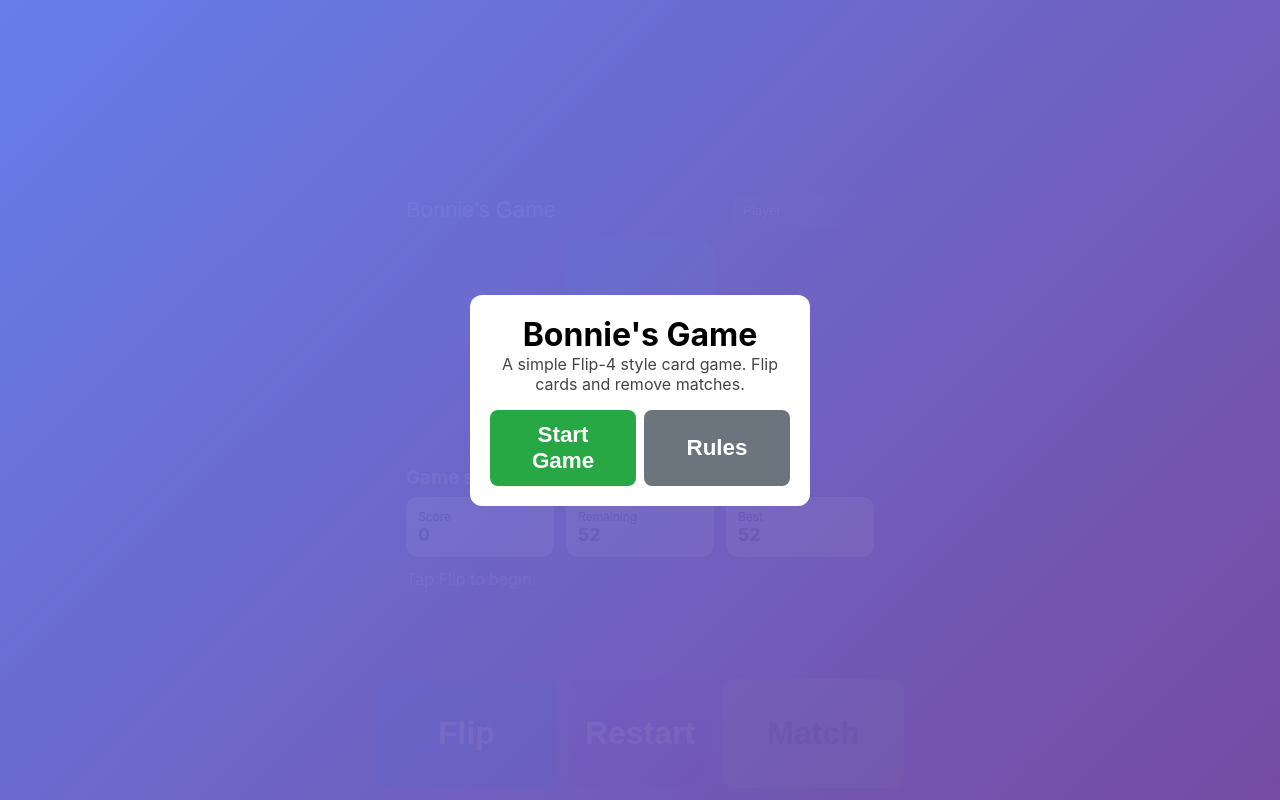
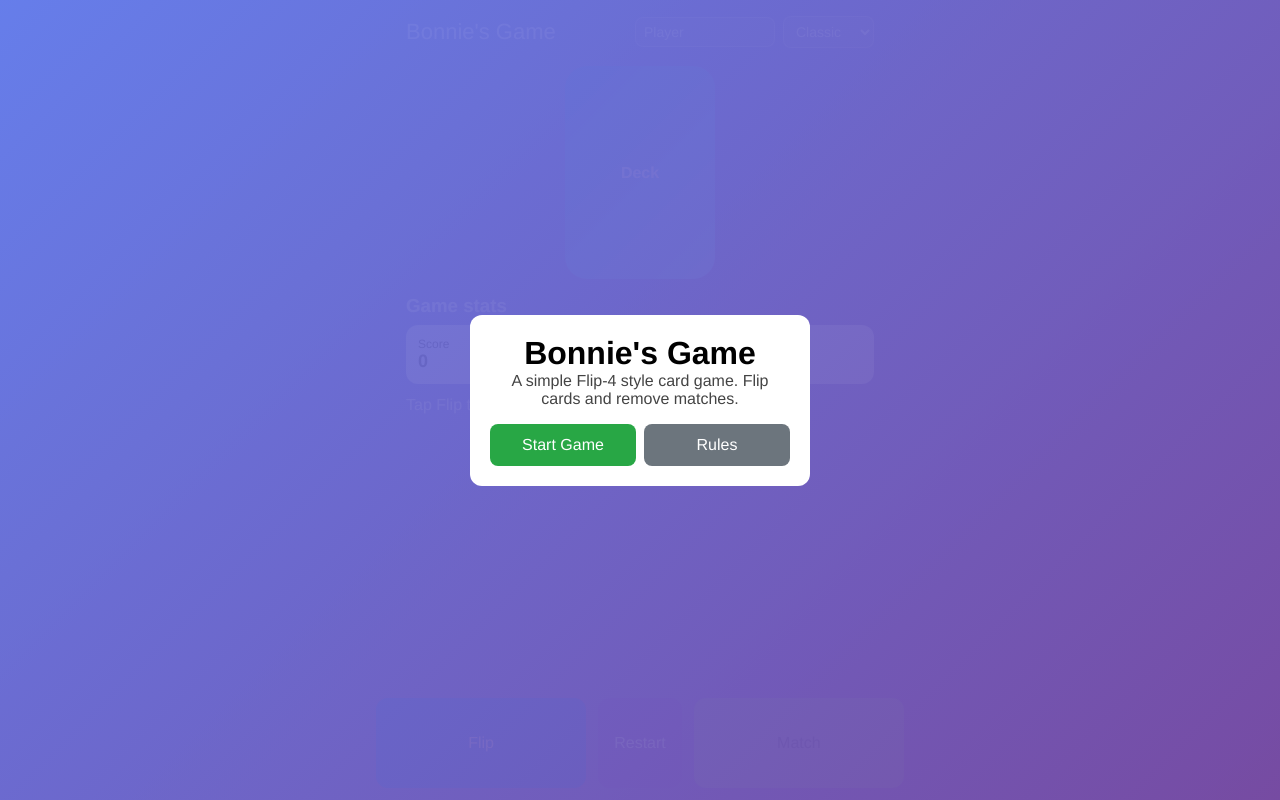
Before and after one commit to JRed12889/bonnies-game-web, a React (Vite) app: page / in a window 1280 px wide. Built offline with nearby package versions, Linux system fonts and the light colour scheme.

Commit message:
UI: refine button typography and add card skin selector

```diff
--- a/src/App.tsx
+++ b/src/App.tsx
@@ -147,10 +147,19 @@ function App() {
 
   return (
     <div>
-      <header style={{ display: 'flex', justifyContent: 'space-between', alignItems: 'center', marginBottom: 12, position: 'sticky', top: 0, zIndex: 30 }}>
-        <h1 style={{ color: '#fff', fontWeight: 300, fontFamily: '"Helvetica Neue", Helvetica, Arial, sans-serif', fontSize: 22, margin: 0 }}>Bonnie's Game</h1>
-        <div style={{ display: 'flex', gap: 8, alignItems: 'center' }}>
-          <input value={stats.playerName} onChange={e => setStats({ ...stats, playerName: e.target.value })} style={{ width: 140, padding: '6px 8px', borderRadius: 8, border: '1px solid rgba(255,255,255,0.2)', background: 'rgba(255,255,255,0.06)', color: '#fff', fontFamily: '"Helvetica Neue", Helvetica, Arial, sans-serif' }} />
+      <header className="app-header">
+        <h1 className="app-title">Bonnie's Game</h1>
+        <div className="header-controls">
+          <input aria-label="Player name" value={stats.playerName} onChange={e => setStats({ ...stats, playerName: e.target.value })} />
+          <select
+            aria-label="Card skin"
+            value={selectedSkin}
+            onChange={e => setStats({ ...stats, selectedSkin: e.target.value as CardSkin })}
+          >
+            {Object.values(CardSkin).map(skin => (
+              <option key={skin} value={skin}>{getSkinConfig(skin).displayName}</option>
+            ))}
+          </select>
         </div>
       </header>
 
@@ -201,13 +210,13 @@ function App() {
                   <div style={{ fontSize: 13, color: '#222' }}>Congrats — your score may enter the top 20. Edit your name:</div>
                   <input value={nameForSave} onChange={e => setNameForSave(e.target.value)} style={{ marginTop: 8, width: '100%', padding: 8 }} />
                   <div style={{ display: 'flex', gap: 8, marginTop: 12 }}>
-                    <button onClick={saveToLeaderboard} style={{ flex: 1, background: '#28a745', color: '#fff', padding: '12px 16px', borderRadius: 8, fontSize: '1.4rem' }}>Save</button>
-                    <button onClick={closeFinishModal} style={{ flex: 1, background: '#ccc', padding: '12px 16px', borderRadius: 8, fontSize: '1.4rem' }}>Close</button>
+                    <button onClick={saveToLeaderboard} style={{ flex: 1, background: '#28a745', color: '#fff', padding: '12px 16px', borderRadius: 8 }}>Save</button>
+                    <button onClick={closeFinishModal} style={{ flex: 1, background: '#ccc', padding: '12px 16px', borderRadius: 8 }}>Close</button>
                   </div>
                 </div>
               ) : (
                 <div style={{ display: 'flex', gap: 8, justifyContent: 'flex-end' }}>
-                  <button onClick={closeFinishModal} style={{ background: '#007bff', color: '#fff', padding: '12px 16px', borderRadius: 8, fontSize: '1.4rem' }}>Close</button>
+                  <button onClick={closeFinishModal} style={{ background: '#007bff', color: '#fff', padding: '12px 16px', borderRadius: 8 }}>Close</button>
                 </div>
               )}
             </div>
@@ -232,8 +241,8 @@ function App() {
             <h1>Bonnie's Game</h1>
             <p style={{ color: '#444' }}>A simple Flip-4 style card game. Flip cards and remove matches.</p>
             <div style={{ display: 'flex', gap: 8, marginTop: 16 }}>
-              <button onClick={startGame} style={{ flex: 1, padding: '12px 14px', background: '#28a745', color: '#fff', borderRadius: 8, fontSize: '1.4rem' }}>Start Game</button>
-              <button onClick={openRules} style={{ flex: 1, padding: '12px 14px', background: '#6c757d', color: '#fff', borderRadius: 8, fontSize: '1.4rem' }}>Rules</button>
+              <button onClick={startGame} style={{ flex: 1, padding: '12px 14px', background: '#28a745', color: '#fff', borderRadius: 8 }}>Start Game</button>
+              <button onClick={openRules} style={{ flex: 1, padding: '12px 14px', background: '#6c757d', color: '#fff', borderRadius: 8 }}>Rules</button>
             </div>
           </div>
         </div>
@@ -252,7 +261,7 @@ function App() {
               <li style={{ marginBottom: 8 }}>If your score qualifies for the top 20, you can edit your name and save it to the leaderboard.</li>
             </ol>
             <div style={{ display: 'flex', justifyContent: 'flex-end', marginTop: 12 }}>
-              <button onClick={closeRules} style={{ padding: '10px 14px', borderRadius: 8, background: '#007bff', color: '#fff', fontSize: '1.2rem' }}>Close</button>
+              <button onClick={closeRules} style={{ padding: '10px 14px', borderRadius: 8, background: '#007bff', color: '#fff' }}>Close</button>
             </div>
           </div>
         </div>
@@ -264,13 +273,13 @@ function App() {
       <div style={{ position: 'fixed', left: 0, right: 0, bottom: 12, display: 'flex', justifyContent: 'center', zIndex: 40 }}>
         <div style={{ width: '100%', maxWidth: 560, padding: '0 16px' }}>
           <div style={{ display: 'flex', gap: 12 }}>
-            <button onClick={flipNextCard} disabled={deck.length === 0 || finished} style={{ flex: 1, padding: '36px 16px', background: deck.length === 0 || finished ? '#888' : '#007bff', color: '#fff', borderRadius: 12, fontSize: '2rem' }}>Flip</button>
-            <button onClick={resetGame} style={{ padding: '36px 16px', background: '#6f42c1', color: '#fff', borderRadius: 12, fontSize: '2rem' }}>Restart</button>
+            <button onClick={flipNextCard} disabled={deck.length === 0 || finished} style={{ flex: 1, padding: '36px 16px', background: deck.length === 0 || finished ? '#888' : '#007bff', color: '#fff', borderRadius: 12 }}>Flip</button>
+            <button onClick={resetGame} style={{ padding: '36px 16px', background: '#6f42c1', color: '#fff', borderRadius: 12 }}>Restart</button>
             <button
               onClick={resolvePendingMatch}
               disabled={!pendingMatch}
               className={`button-match ${pendingMatch ? 'match-available' : ''}`}
-              style={{ flex: 1, padding: '36px 16px', borderRadius: 12, fontSize: '2rem' }}
+              style={{ flex: 1, padding: '36px 16px', borderRadius: 12 }}
             >
               Match
             </button>
--- a/src/index.css
+++ b/src/index.css
@@ -5,28 +5,67 @@
 }
 
 body {
-  font-family: -apple-system, BlinkMacSystemFont, 'Segoe UI', Roboto, 'Helvetica Neue', Arial, sans-serif;
+  font-family: 'Helvetica Neue', Helvetica, Arial, sans-serif;
   -webkit-font-smoothing: antialiased;
   -moz-osx-font-smoothing: grayscale;
   background: linear-gradient(135deg, #667eea 0%, #764ba2 100%);
   min-height: 100vh;
   display: flex;
-  align-items: center;
+  align-items: flex-start;
   justify-content: center;
 }
 
 #root {
   width: 100%;
   max-width: 500px;
-  padding: 16px;
+  padding: max(16px, env(safe-area-inset-top)) 16px 120px;
 }
 
 button {
   cursor: pointer;
   border: none;
   border-radius: 12px;
-  font-weight: 600;
+  font-family: 'Helvetica Neue', Helvetica, Arial, sans-serif;
+  font-size: 1rem;
+  font-weight: 300;
   transition: all 0.2s;
+}
+
+.app-header {
+  display: flex;
+  justify-content: space-between;
+  align-items: center;
+  gap: 12px;
+  margin-bottom: 18px;
+}
+
+.app-title {
+  color: #fff;
+  font-size: 22px;
+  font-weight: 300;
+  line-height: 1.2;
+}
+
+.header-controls {
+  display: flex;
+  align-items: center;
+  gap: 8px;
+}
+
+.header-controls input,
+.header-controls select {
+  min-width: 0;
+  max-width: 140px;
+  padding: 6px 8px;
+  border: 1px solid rgba(255, 255, 255, 0.35);
+  border-radius: 8px;
+  background: rgba(255, 255, 255, 0.08);
+  color: #fff;
+  font: 300 14px 'Helvetica Neue', Helvetica, Arial, sans-serif;
+}
+
+.header-controls select option {
+  color: #111;
 }
 
 button:active {
@@ -92,3 +131,20 @@ input[type="text"]::placeholder {
 .button-match.match-available {
   background: #5bb450;
 }
+
+@media (max-width: 380px) {
+  .app-header {
+    align-items: flex-start;
+    flex-direction: column;
+  }
+
+  .header-controls {
+    width: 100%;
+  }
+
+  .header-controls input,
+  .header-controls select {
+    flex: 1;
+    max-width: none;
+  }
+}
```
